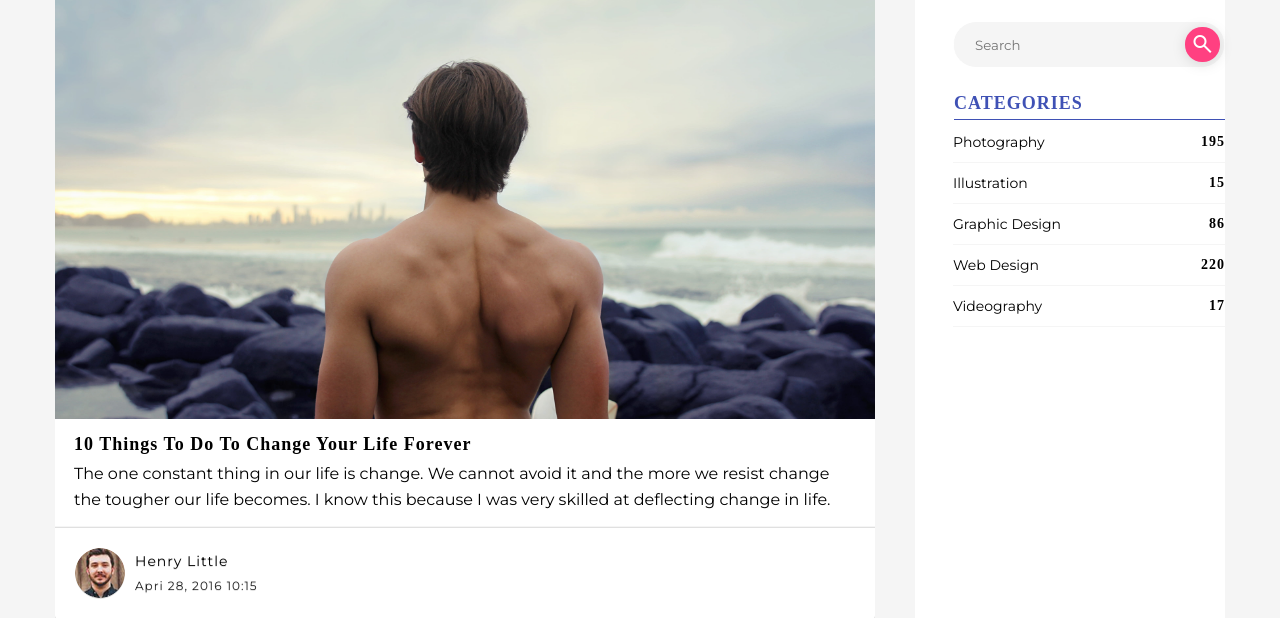
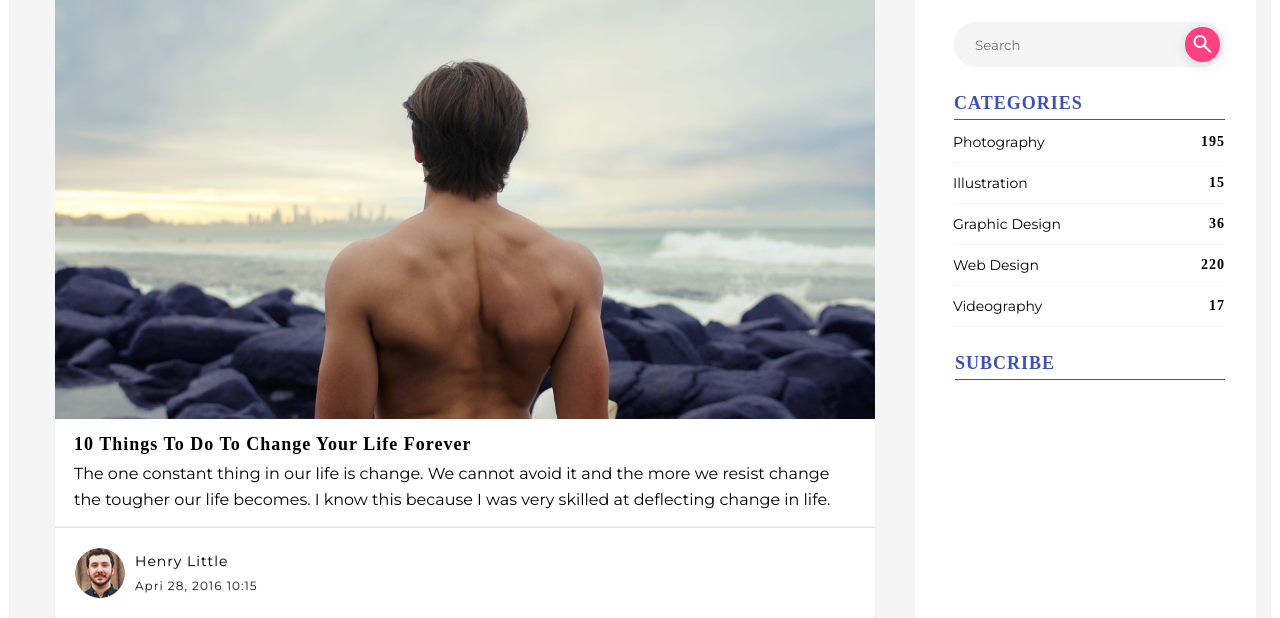
Before and after one commit to arkajyotiadhikary/codeigniter-test, a PHP site: page / in a window 1280 px wide. Shown: the part 932-1550 px from the top of the page. Run offline with PHP 8.4, Linux system fonts and the light colour scheme; some web fonts are replaced.

Commit message:
catagory background and subscribe heading

```diff
--- a/index.css
+++ b/index.css
@@ -360,11 +360,26 @@
 }
 
 /* SECTION body */
-
+.right-bar-background {
+    z-index: -1;
+    position: absolute;
+    background-color: white;
+    width: 38px;
+    height: 2305px;
+    background-color: #ffffff;
+    margin-left: 1194px;
+    margin-top: 31px;
+}
+.body-background {
+    position: absolute;
+    z-index: -2;
+    height: 2305px;
+    width: 98.6vw;
+    background-color: #f5f5f5;
+}
 .body {
     display: flex;
     justify-content: center;
-    background-color: #f5f5f5;
 }
 .body .container {
     width: 1170px;
@@ -462,7 +477,6 @@
 .middle-articles-1 .article:nth-child(3) {
     margin-bottom: 20px;
 }
-
 .middle-articles-1 .article .mid-article-img > img {
     height: 165px;
     width: 260px;
@@ -712,7 +726,6 @@
     background-color: #f5f5f5;
     border: 1px solid #ffffff;
 }
-
 .search-bar > input {
     padding: 0 21px;
     height: 45px;
@@ -720,7 +733,6 @@
     border-radius: 22px;
     background-color: #f5f5f5;
 }
-
 .search-bar > button {
     position: absolute;
     display: flex;
@@ -735,7 +747,6 @@
     filter: drop-shadow(0px 2px 6.5px rgba(0, 0, 0, 0.12));
     background-color: #ff4081;
 }
-
 .catagories-right {
     display: flex;
     justify-content: end;
@@ -755,6 +766,7 @@
     font-weight: 700;
 }
 .catagories-right .catgori > ul {
+    height: 231px;
     margin-top: 2px;
     list-style: none;
 }
@@ -777,4 +789,16 @@
     font-weight: 700;
 }
 
+/* subscribe */
+.sub-title > p {
+    margin-left: 40px;
+    padding-bottom: 5px;
+    border-bottom: 1px solid #3f51b5;
+    font-size: 18px;
+    letter-spacing: 1px;
+    text-transform: uppercase;
+    color: #3f51b5;
+    font-weight: 700;
+}
+
 /* !SECTION */ ;
--- a/index.html
+++ b/index.html
@@ -195,6 +195,8 @@
                 </div>
             </div>
             <div class="body">
+                <div class="body-background"></div>
+                <div class="right-bar-background"></div>
                 <div class="container">
                     <div class="articles">
                         <div class="top-articles">
@@ -495,6 +497,7 @@
                                     </span>
                                 </button>
                             </div>
+                        </div>
                         <div class="catagories-right">
                             <div class="catgori">
                                 <p>CATEGORIES</p>
@@ -509,7 +512,7 @@
                                     </li>
                                     <li>
                                         <span>Graphic Design</span>
-                                            <span>86</span>
+                                        <span>36</span>
                                     </li>
                                     <li>
                                         <span>Web Design</span>
@@ -522,6 +525,10 @@
                                 </ul>
                             </div>
                         </div>
+                        <div class="subscribe">
+                            <div class="sub-title">
+                                <p>SUBCRIBE</p>
+                            </div>
                         </div>
                     </div>
                 </div>
```
Also changed, not shown: image/web-preview.png. Lines whose indentation alone changed are shown as unchanged.
